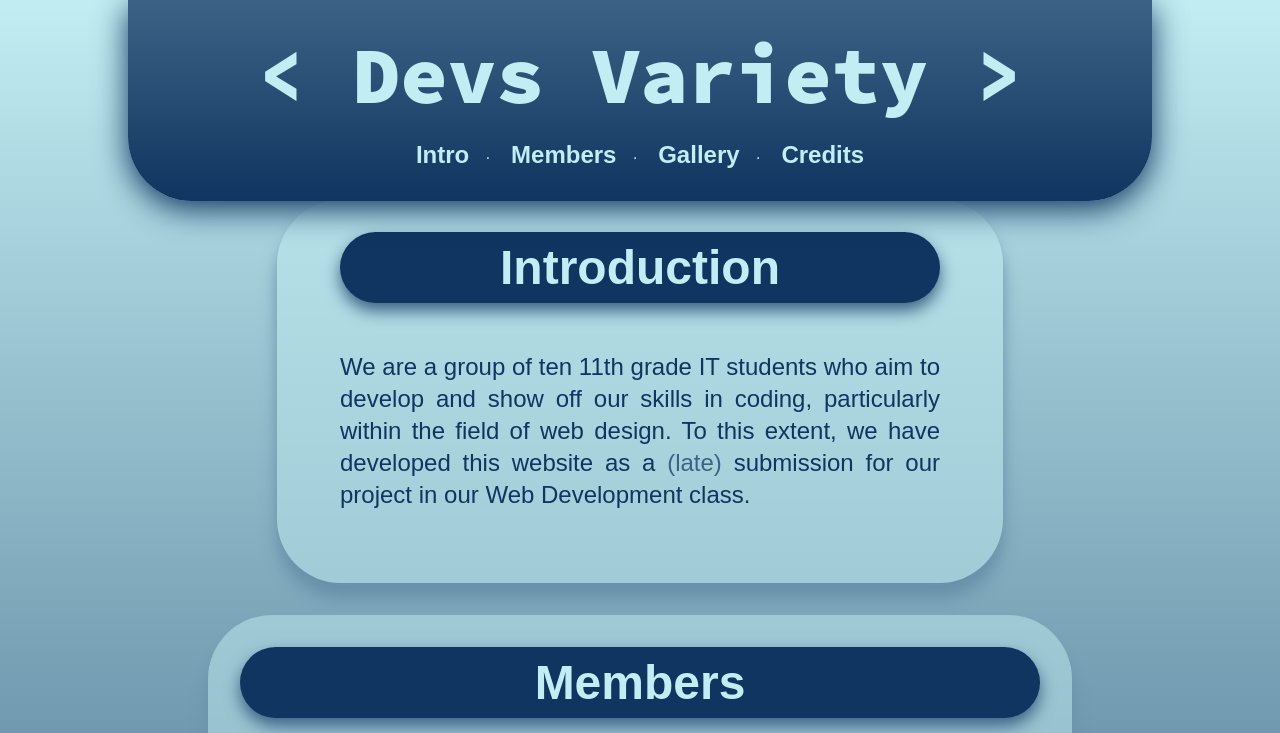
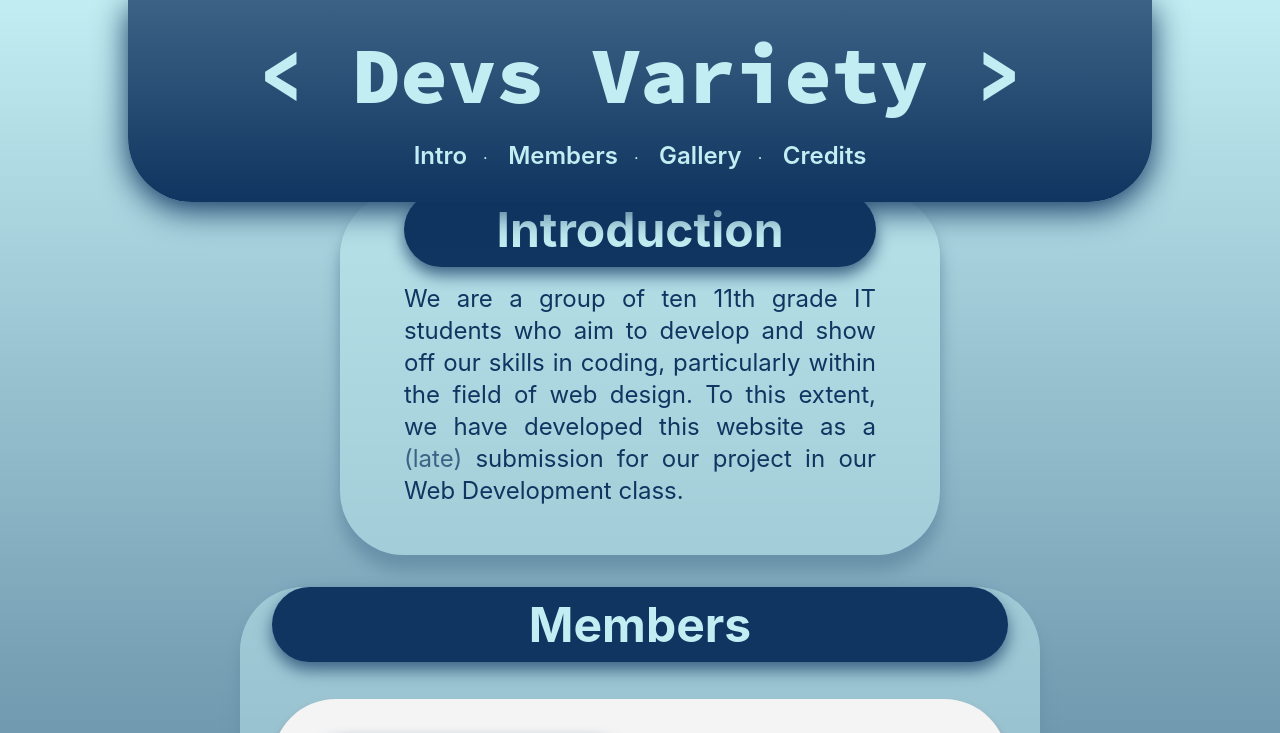
Before and after one commit to synx-18/wb2pt, a plain HTML site: page index.html in a window 1280 px wide. Shown: the top 733 px of the page. Drawn offline with Linux system fonts and the light colour scheme; a web font is replaced by a local one.

Commit message:
pinalitan ko ung html with body then nag add ako ng scroll behavior pra smooth ung pag scroll niya sa mga section

```diff
--- a/style.css
+++ b/style.css
@@ -23,10 +23,16 @@
   :root { font-family: 'Inter var', sans-serif; }
 }
 
-html {
+* {
+  padding: 0;
+  margin: 0;
+  box-sizing: border-box;
+  text-decoration: none;
+  scroll-behavior: smooth;
+}
+
+body {
   background: linear-gradient(var(--v), var(--iii))  no-repeat center center fixed;
-
-
   background-repeat: no-repeat;
   font-family: Inter, sans-serif;
 }
@@ -34,7 +40,6 @@ html {
 .nav {
   display: flex;
   justify-content: center;
-
 }
 
 
@@ -50,6 +55,7 @@ nav {
   min-width: 720px;
   color: var(--v);
   box-shadow: 0px 8px 2em var(--i);
+  z-index: 100;
 }
 
 nav a {
```
